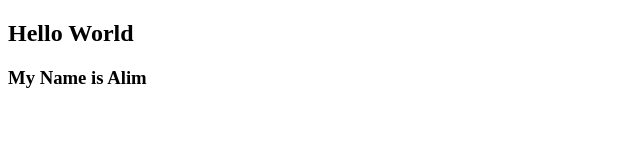
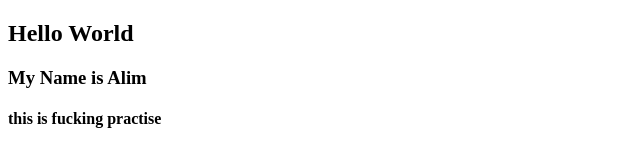
Before and after one commit to Alimsdk/prac-adv-gittu, a plain HTML site: page index.html in a window 1280 px wide. Shown: the whole page, without its empty margins (0-640 px from the left). Drawn offline with Linux system fonts and the light colour scheme.

Commit message:
second commit

```diff
--- a/index.html
+++ b/index.html
@@ -11,6 +11,7 @@
 <body>
     <h2>Hello World</h2>
     <h3>My Name is Alim</h3>
+    <h4>this is fucking practise</h4>
 </body>
 
 </html>
```
